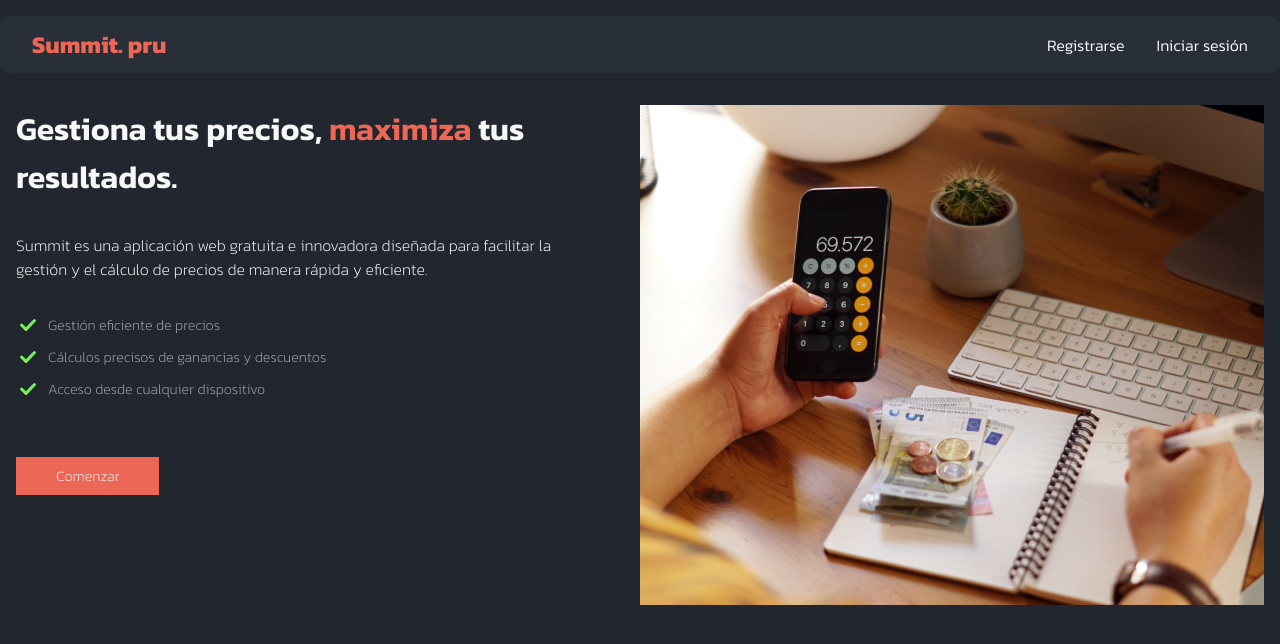
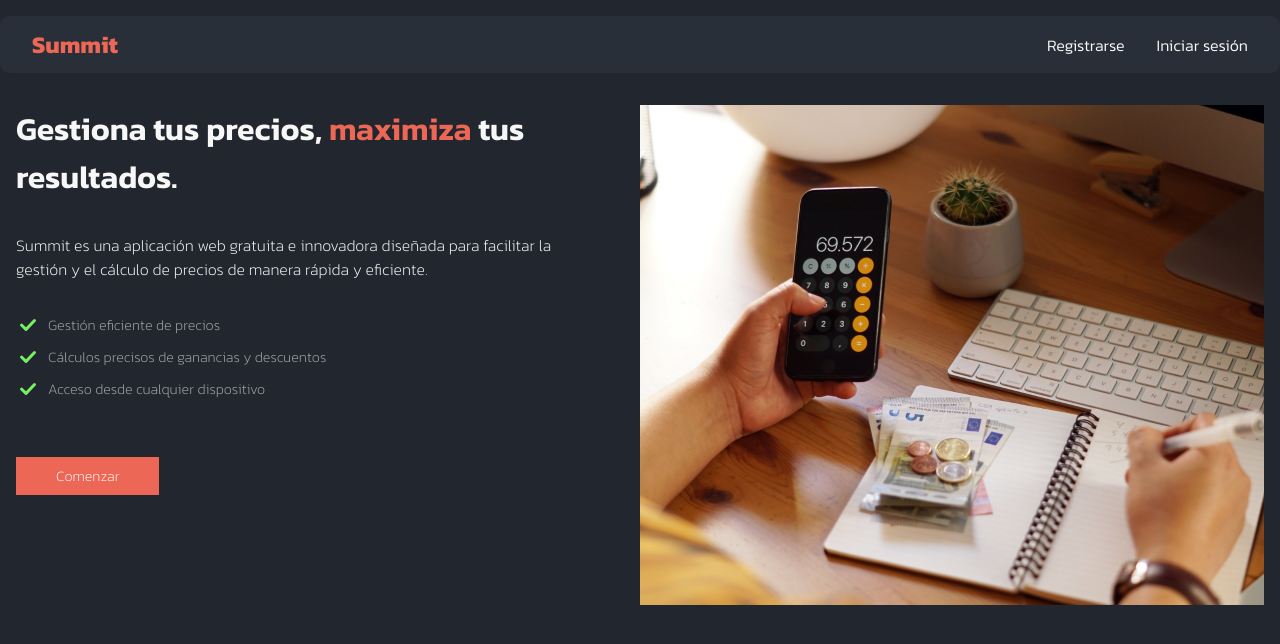
Before and after one commit to AriasFederico/summit., a React (Vite) app: page / in a window 1280 px wide. Shown: the top 644 px of the page. Built offline with nearby package versions, Linux system fonts and the light colour scheme.

Commit message:
regresando el logo como estaba

```diff
--- a/src/components/Logo.jsx
+++ b/src/components/Logo.jsx
@@ -3,6 +3,6 @@ import { Link } from 'react-router-dom'
 
 export const Logo = () => {
   return <>
-  <Link className='Logo-summit' to={'/'}>Summit. pru</Link>
+  <Link className='Logo-summit' to={'/'}>Summit</Link>
   </>
 }
```
